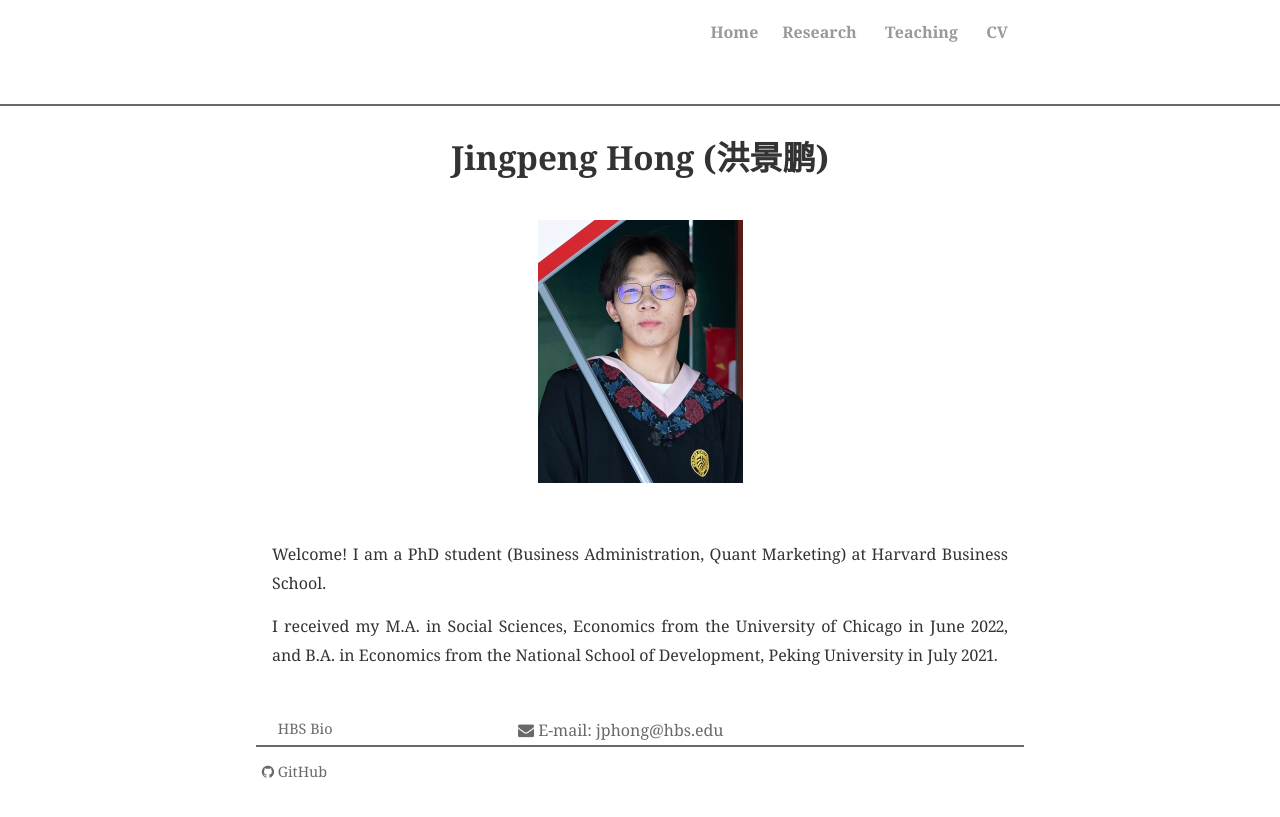
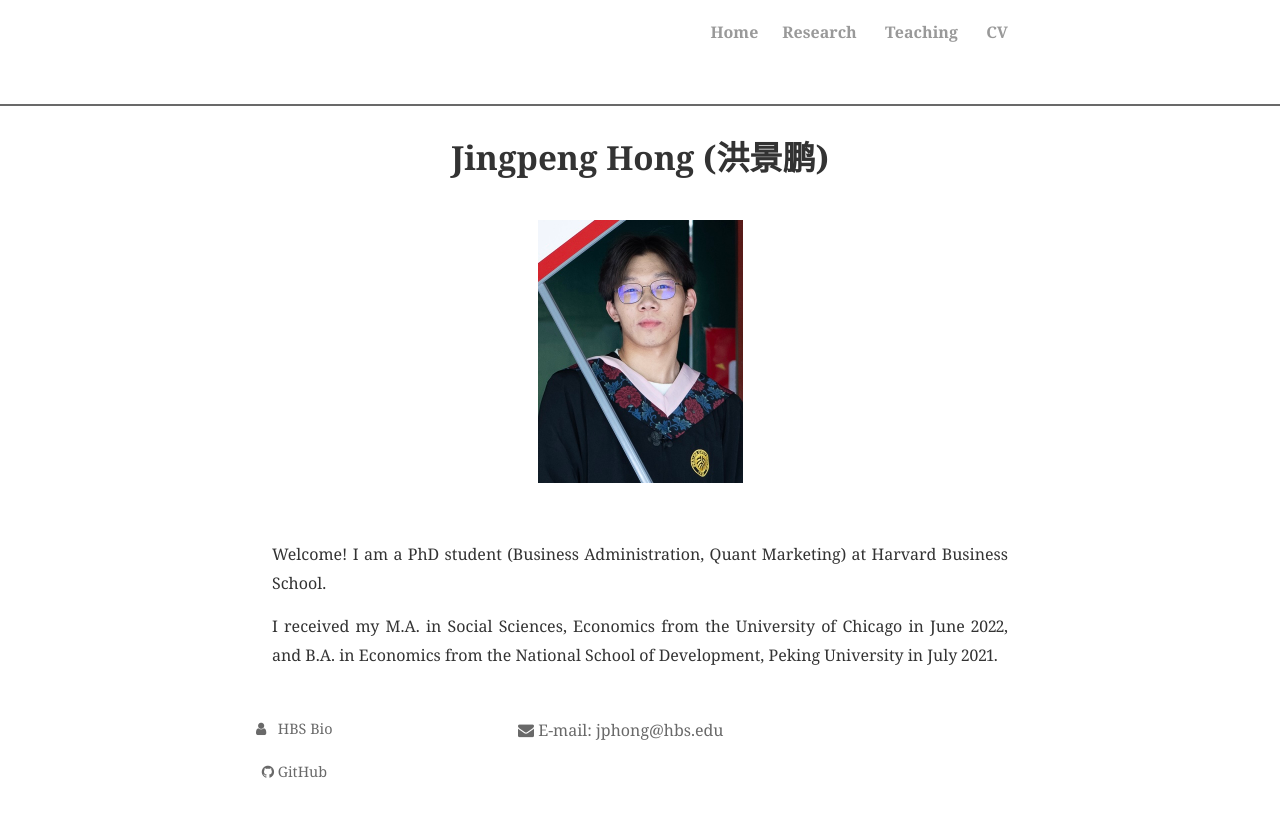
Before and after one commit to JingpengHong/JingpengHong.github.io, a Jekyll site: the page built from index.html, in a window 1280 px wide. Shown: the top 817 px of the page. Built offline with Jekyll 4.4.1, drawn with Linux system fonts in a browser that asks for light colours; nearby versions of some CDN libraries; the list of posts is cut into pages by our own code; comment, search, counter and statistics services are not loaded; a style sheet for code colours, icons or effects is not loaded.

Commit message:
Update footer.html

```diff
--- a/_includes/footer.html
+++ b/_includes/footer.html
@@ -1,11 +1,11 @@
 <footer class="site-footer">
 
   <div class="wrapper">
-    <div class="site-contact">
-      <p><a href="https://www.hbs.edu/faculty/Pages/profile.aspx?facId=1377895"><i class="fa fa-circle-user"></i> HBS Bio</a></p>
+    <div class="site-navigation">
+      <p><a href="https://www.hbs.edu/faculty/Pages/profile.aspx?facId=1377895"><i class="fa fa-user"></i> HBS Bio</a></p>
     </div>
 
-    <div class="site- navigation">
+    <div class="site- contact">
       <p><a href="mailto:jphong@hbs.edu"><i class="fa fa-envelope"></i> E-mail: jphong@hbs.edu </a></p>
     </div>
 
```
